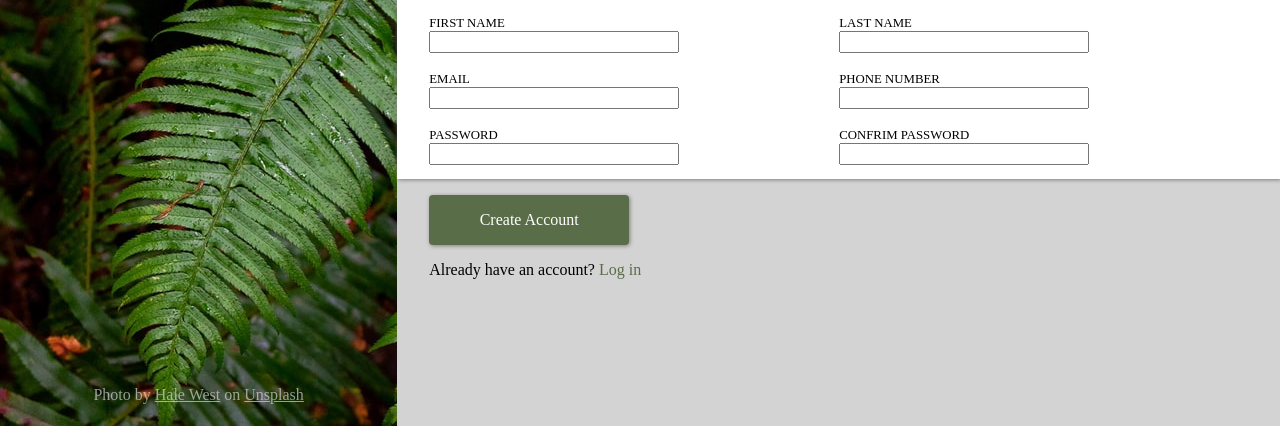
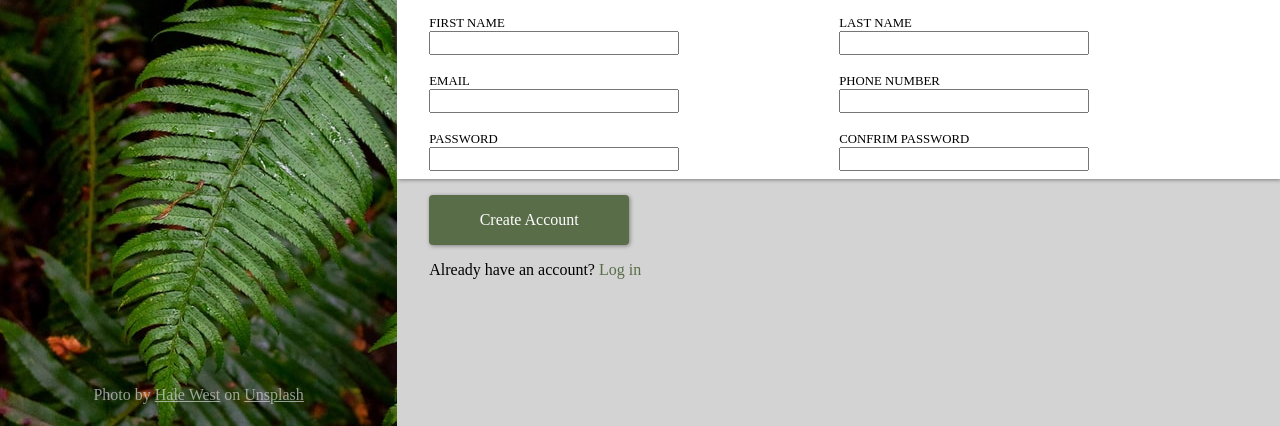
Before and after one commit to Sudoism/signup-form, a plain HTML site: page index.html in a window 1280 px wide. Shown: the part 374-800 px from the top of the page. Drawn offline with Linux system fonts and the light colour scheme.

Commit message:
active focus form styling

```diff
--- a/index.html
+++ b/index.html
@@ -32,6 +32,8 @@
 
             <div class="right-middle-content">
                 <div id="middle-header">Let´s do this!<br></div>
+                <form action="index.html" id="account">
+
                     <div class="form-container">
                         <div id="form-first-column">
                             <div class="form-input">
@@ -43,7 +45,7 @@
                             <div class="form-input">
                                 <label for="email">EMAIL</label>
                                 <br>
-                            <input type="text" id="email">
+                                <input type="email" id="email">
                             </div>
 
                             <div class="form-input">
@@ -66,7 +68,7 @@
                             <div class="form-input">
                                 <label for="phone">PHONE NUMBER</label>
                                 <br>
-                            <input type="text" id="phone">
+                                <input type="tel" id="phone">
                             </div>
 
                             <div class="form-input">
@@ -80,8 +82,13 @@
                     </div>
 
 
+
+                </form>
+
+
+
             <div class="right-bottom-content">
-                <button class="create-account">Create Account</button>
+                <button type="submit" form="account" class="create-account">Create Account</button>
                 <div class="account-created">Already have an account? <a class="account-link" href="index.html">Log in</a></div>
             </div>
 
--- a/style.css
+++ b/style.css
@@ -106,6 +106,13 @@ label {
 
 input {
     width:250px;
+    height:1.5rem;
+}
+
+input:focus {
+    border: lightblue;
+    box-shadow:1px 1px 4px gray;
+    height:1.5rem;
 }
 
 button {
```
Lines whose indentation alone changed are shown as unchanged.
